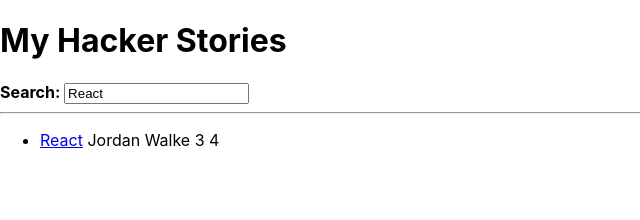
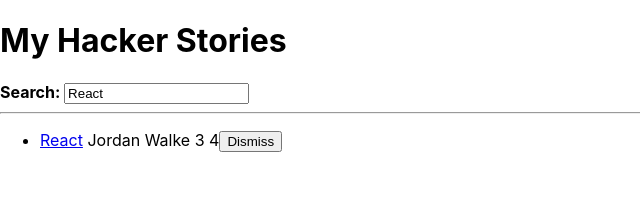
Before and after one commit to EAFC-Uccle-PROJWEB2-S1-2122/seance-20220131-froland, a React (Create React App) app: page / in a window 1280 px wide. Shown: the top 220 px of the page, without its empty margins (0-640 px from the left). Built offline with nearby package versions, Linux system fonts and the light colour scheme.

Commit message:
Write inline handler to handle story removal.

```diff
--- a/src/App.js
+++ b/src/App.js
@@ -33,6 +33,14 @@
   const [searchTerm, setSearchTerm] = useSemiPersistentState("search", "React");
   const [stories, setStories] = useState(initialStories);
 
+  const handleRemoveStory = (item) => {
+    const newStories = stories.filter(
+      (story) => item.objectID !== story.objectID
+    );
+
+    setStories(newStories);
+  };
+
   const handleSearch = (event) => {
     setSearchTerm(event.target.value);
   };
@@ -52,7 +60,7 @@
         <strong>Search: </strong>
       </InputWithLabel>
       <hr />
-      <List list={searchedStories} />
+      <List list={searchedStories} onRemoveItem={handleRemoveStory} />
     </div>
   );
 };
@@ -72,15 +80,15 @@
   );
 };
 
-const List = ({ list }) => (
+const List = ({ list, onRemoveItem }) => (
   <ul>
     {list.map((elem) => (
-      <Item key={elem.objectID} item={elem} />
+      <Item key={elem.objectID} item={elem} onRemoveItem={onRemoveItem} />
     ))}
   </ul>
 );
 
-const Item = ({ item }) => (
+const Item = ({ item, onRemoveItem }) => (
   <li>
     <span>
       <a href={item.url}>{item.title}</a>{" "}
@@ -88,6 +96,11 @@
     <span>{item.author} </span>
     <span>{item.num_comments} </span>
     <span>{item.points}</span>
+    <span>
+      <button type="button" onClick={() => onRemoveItem(item)}>
+        Dismiss
+      </button>
+    </span>
   </li>
 );
 
```
